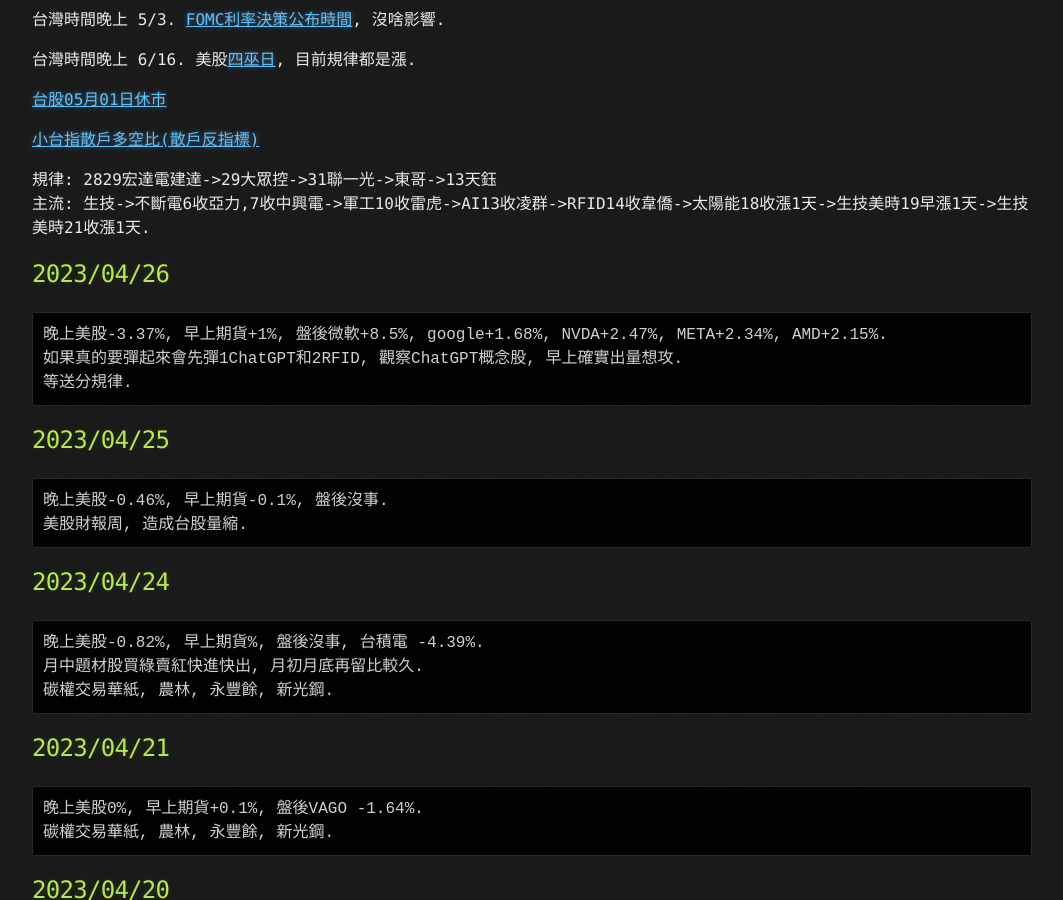
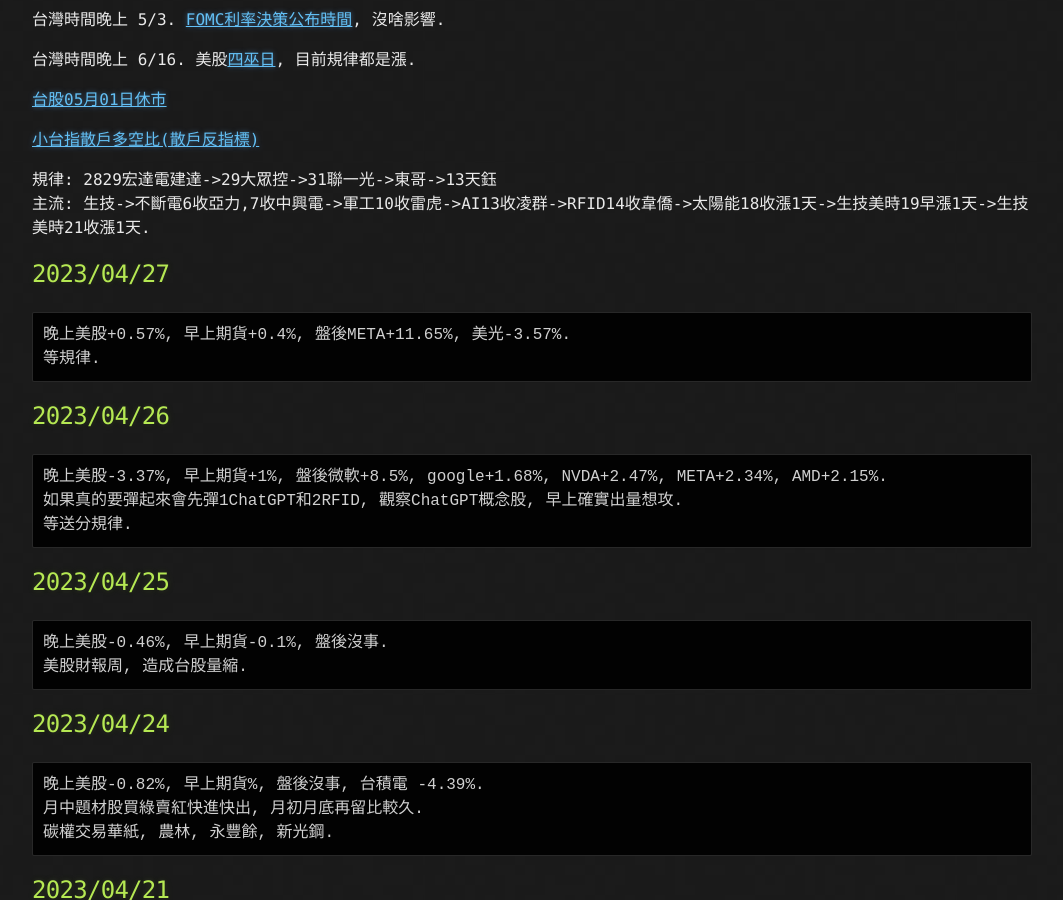
Before and after one commit to lepg5487/Stock_God, a Jekyll site: the page built from index.md, in a window 1280 px wide and 900 px high, scrolled down 370 px. Shown: the whole window, without its empty margins (108-1171 px from the left). Built offline with Jekyll 4.4.1, drawn with Linux system fonts in a browser that asks for light colours; our own code applies the rules of GitHub Pages for plain Markdown files.

Commit message:
Update index.md

````diff
--- a/index.md
+++ b/index.md
@@ -18,6 +18,12 @@ layout: testlayouts
 
 規律: 2829宏達電建達->29大眾控->31聯一光->東哥->13天鈺
 主流: 生技->不斷電6收亞力,7收中興電->軍工10收雷虎->AI13收凌群->RFID14收韋僑->太陽能18收漲1天->生技美時19早漲1天->生技美時21收漲1天.
+
+## 2023/04/27
+```
+晚上美股+0.57%, 早上期貨+0.4%, 盤後META+11.65%, 美光-3.57%.
+等規律.
+```
 
 ## 2023/04/26
 ```
````
